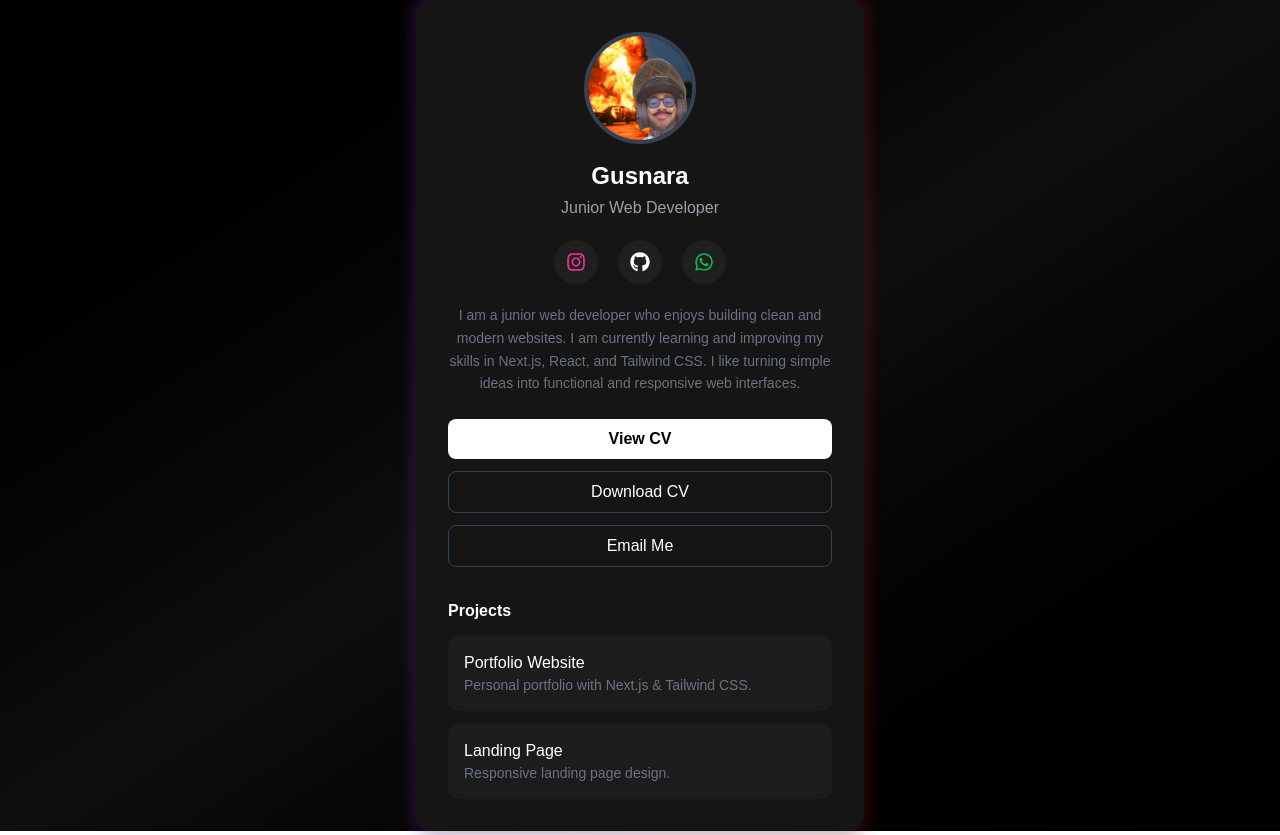
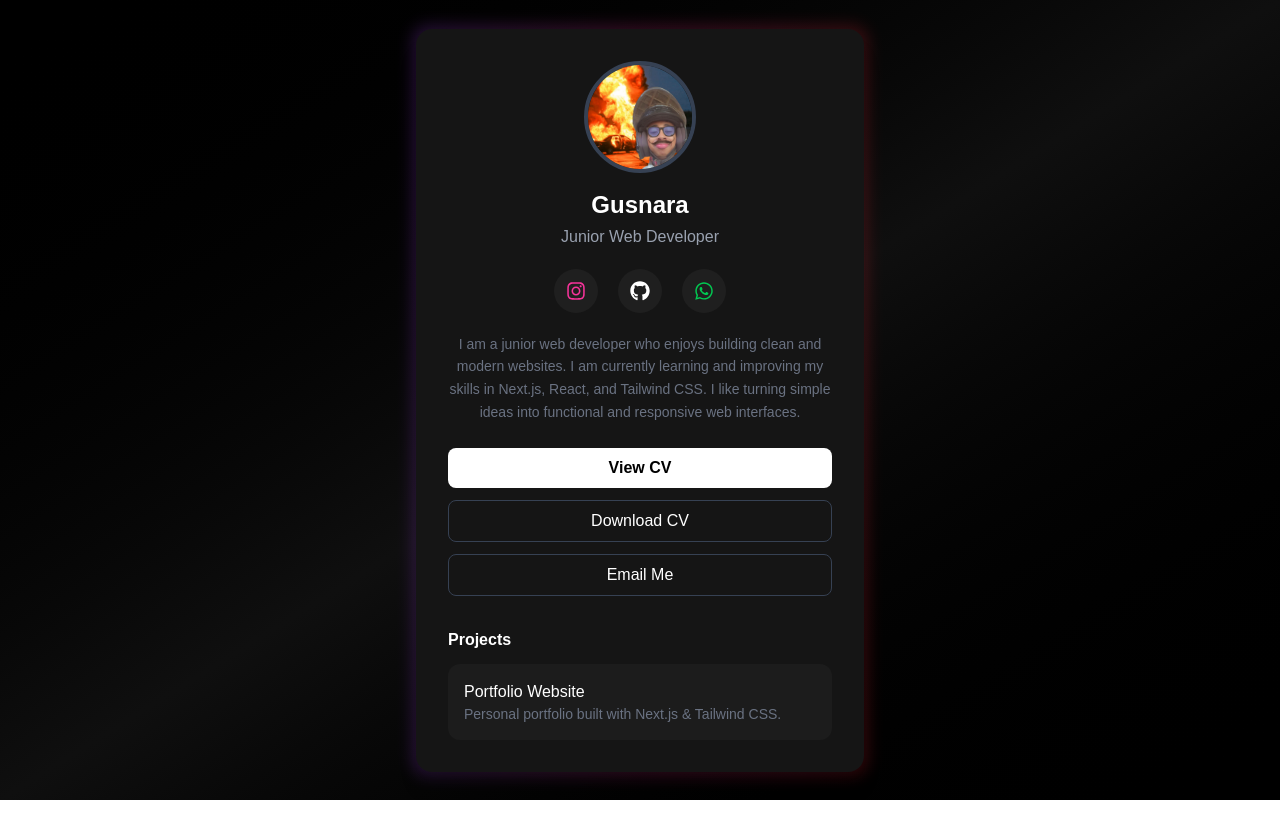
Before and after one commit to GUSNARA66/cv-portfolio, a Next.js app: page / in a window 1280 px wide. After the commit the page ends 800 px from the top, so only its background shows below. Built offline with nearby package versions, Linux system fonts and the light colour scheme.

Commit message:
remove landing page project

```diff
--- a/app/page.jsx
+++ b/app/page.jsx
@@ -131,22 +131,9 @@ export default function Home() {
       target="_blank"
       className="block p-4 rounded-xl bg-[#1c1c1c] hover:bg-[#232323] hover:scale-[1.03] transition"
     >
-                <h3 className="text-white font-medium">
-                  Portfolio Website
-                </h3>
+      <h3 className="text-white font-medium">Portfolio Website</h3>
       <p className="text-gray-500 text-sm">
-                  Personal portfolio with Next.js & Tailwind CSS.
-                </p>
-              </a>
-
-              <a
-                href="https://github.com/GUSNARA66"
-                target="_blank"
-                className="block p-4 rounded-xl bg-[#1c1c1c] hover:bg-[#232323] hover:scale-[1.03] transition"
-              >
-                <h3 className="text-white font-medium">Landing Page</h3>
-                <p className="text-gray-500 text-sm">
-                  Responsive landing page design.
+        Personal portfolio built with Next.js & Tailwind CSS.
       </p>
     </a>
   </div>
```
Lines whose indentation alone changed are shown as unchanged.
